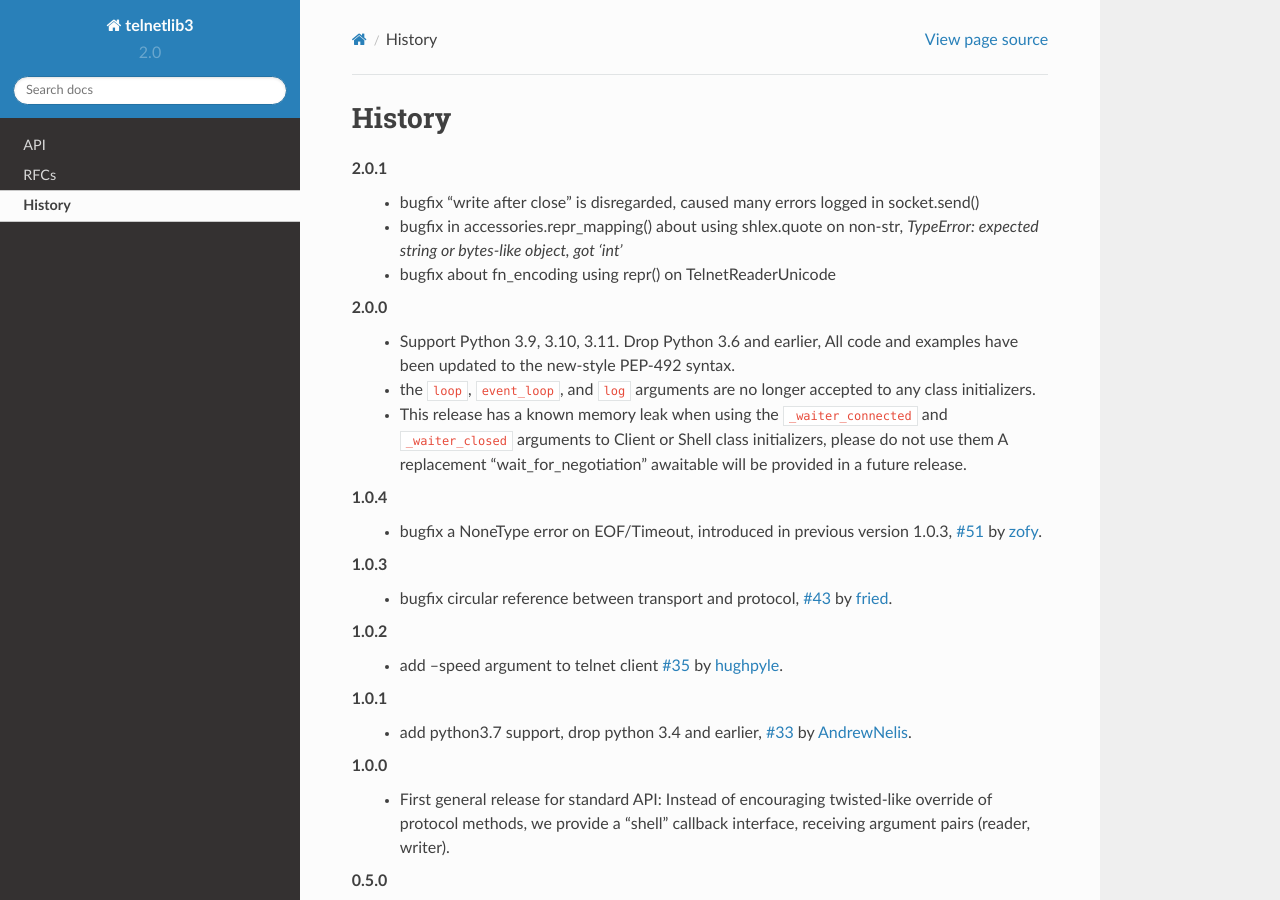
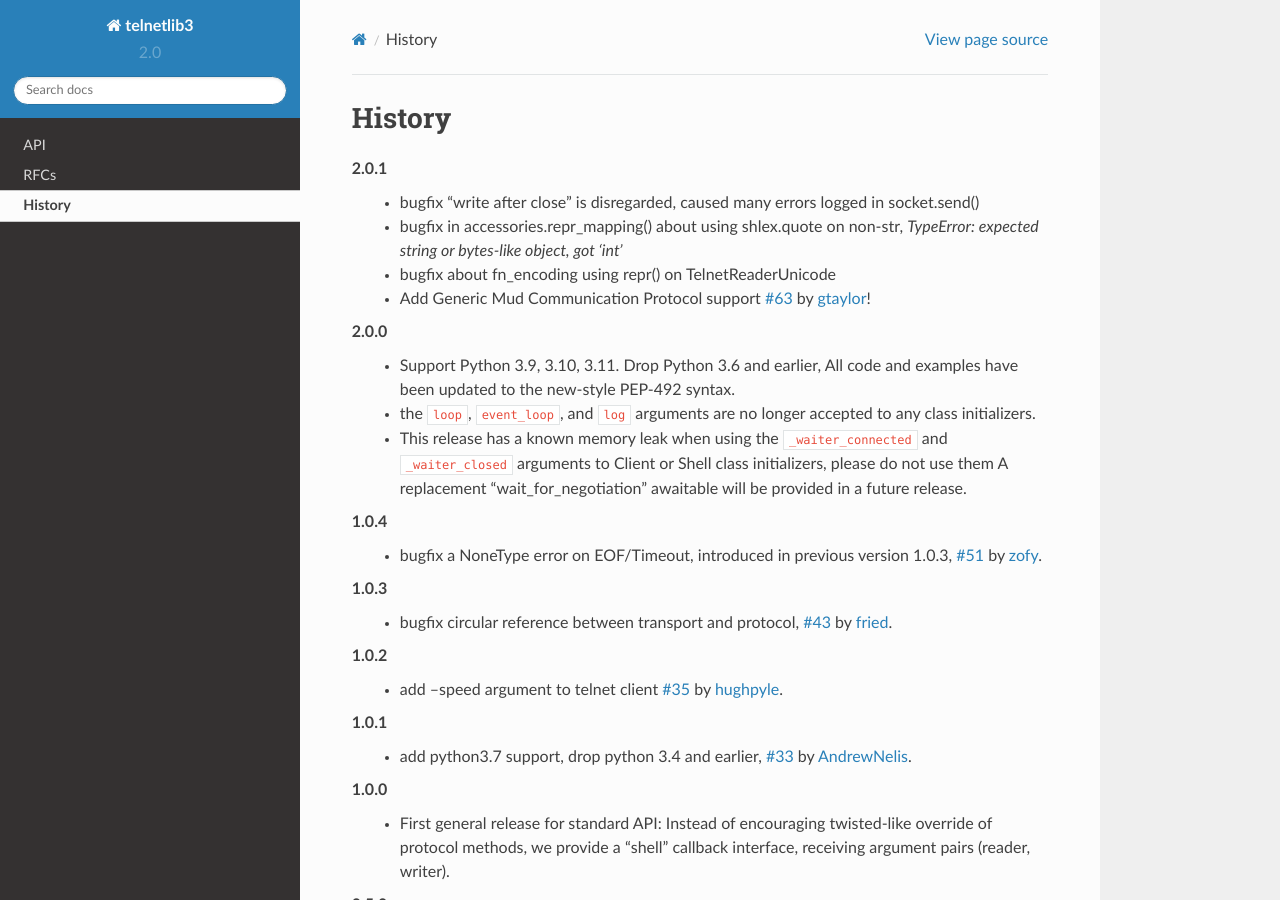
Before and after one commit to jquast/telnetlib3, a Sphinx documentation site: the page built from docs/history.rst, in a window 1280 px wide and 900 px high. Built offline with Sphinx 7.4.7 and the Read the Docs theme 2.0.0, drawn with Linux system fonts in a browser that asks for light colours.

Commit message:
also add changelog for mud protocol

```diff
--- a/docs/history.rst
+++ b/docs/history.rst
@@ -5,6 +5,9 @@
  * bugfix in accessories.repr_mapping() about using shlex.quote on non-str,
    `TypeError: expected string or bytes-like object, got 'int'`
  * bugfix about fn_encoding using repr() on TelnetReaderUnicode
+ * Add Generic Mud Communication Protocol support :ghissue:`63` by
+   :ghuser:`gtaylor`!
+
 2.0.0
  * Support Python 3.9, 3.10, 3.11. Drop Python 3.6 and earlier, All code
    and examples have been updated to the new-style PEP-492 syntax.
```
